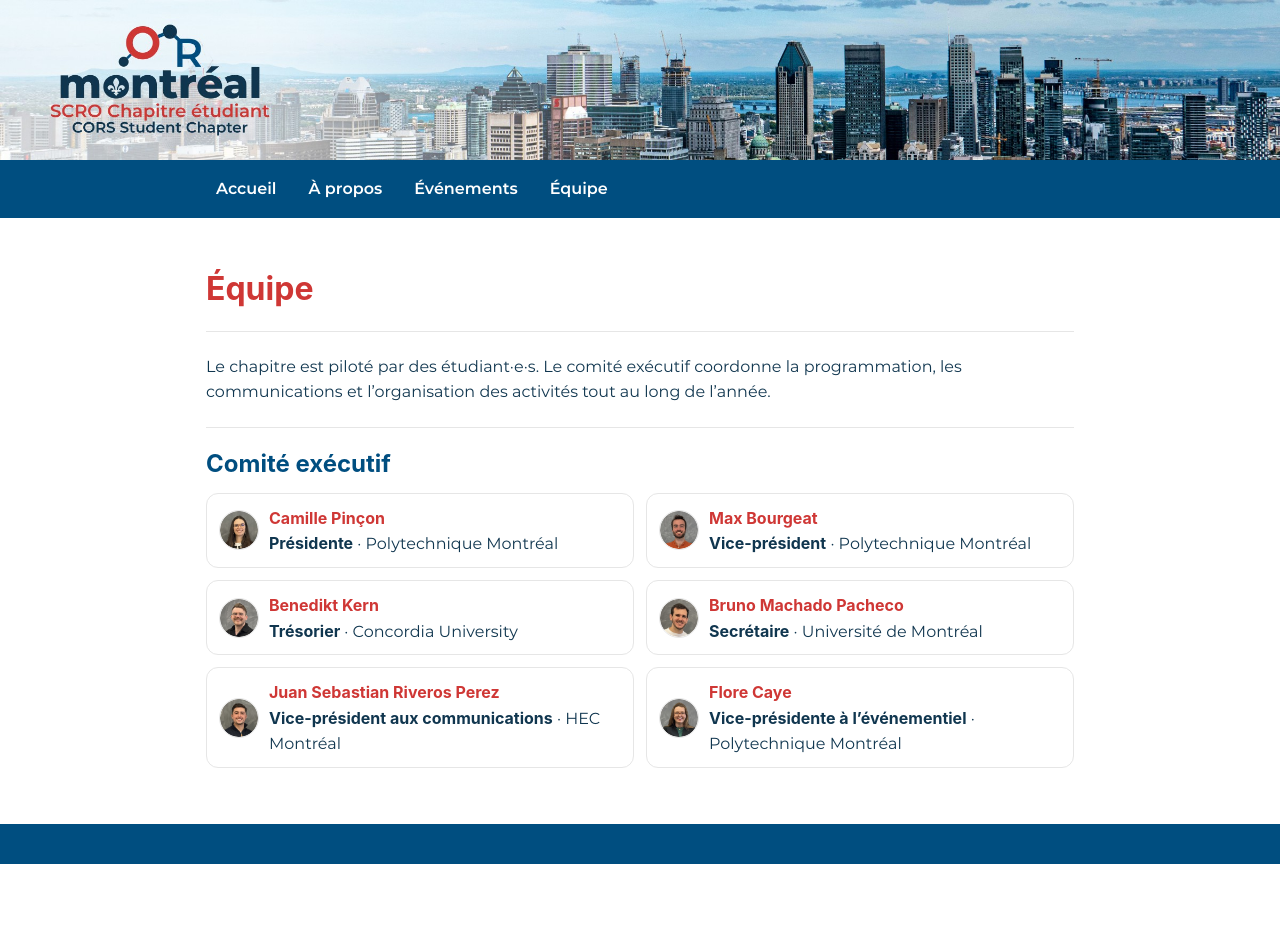
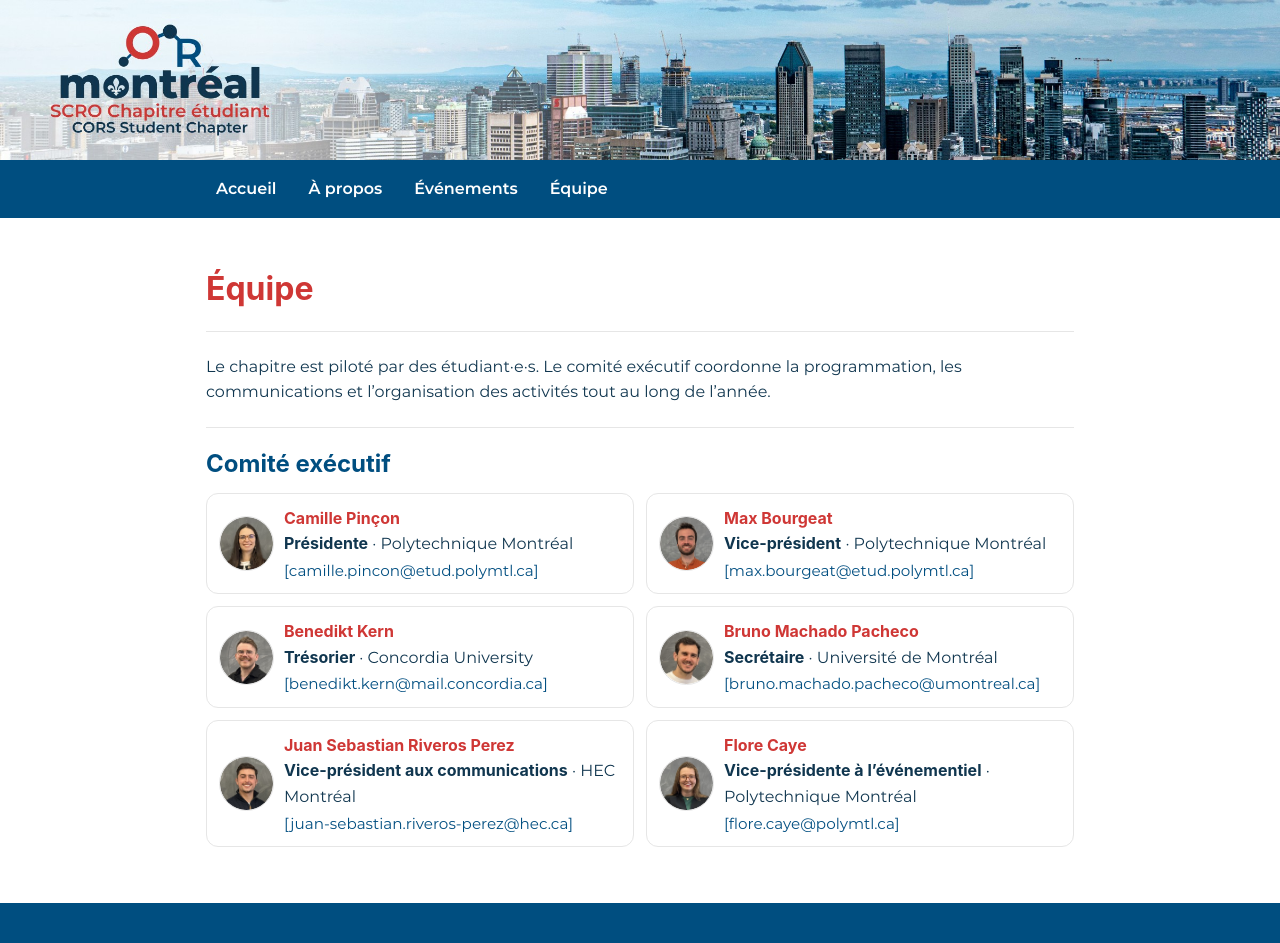
Before and after one commit to juanseripe/cors-montreal-student-chapter, a Jekyll site: the page built from docs/equipe.md, in a window 1280 px wide. Built offline with Jekyll 4.4.1, drawn with Linux system fonts in a browser that asks for light colours; some web fonts are replaced; before the commit the page ends 900 px from its top, so only the background shows below that.

Commit message:
Team emails

```diff
--- a/docs/assets/style.css
+++ b/docs/assets/style.css
@@ -252,7 +252,7 @@ hr {
 }
 
 .team-photo{
-  width: 40px;
+  width: 55px;
   height: auto;
   border-radius: 50%;
   object-fit: cover;
@@ -263,6 +263,20 @@ hr {
 .team-name{
   color: var(--accent);
   margin-top: 2px;
+}
+
+.team-email{
+  margin-top: 2px;
+  font-size: 0.95rem;
+}
+
+.team-email a{
+  text-decoration: none;
+}
+
+.team-email a:hover{
+  color: var(--accent);
+  text-decoration: underline;
 }
 
 /* Footer */
--- a/docs/equipe.md
+++ b/docs/equipe.md
@@ -20,6 +20,7 @@ Le chapitre est piloté par des étudiant·e·s. Le comité exécutif coordonne
   <div>
     <div class="team-name"><strong>Camille Pinçon</strong></div>
     <div class="team-meta"><strong>Présidente</strong> · Polytechnique Montréal</div>
+    <div class="team-email"><a href="mailto:[camille.pincon@etud.polymtl.ca]">[camille.pincon@etud.polymtl.ca]</a></div>
   </div>
 </div>
 
@@ -28,6 +29,7 @@ Le chapitre est piloté par des étudiant·e·s. Le comité exécutif coordonne
   <div>
     <div class="team-name"><strong>Max Bourgeat</strong></div>
     <div class="team-meta"><strong>Vice-président</strong> · Polytechnique Montréal</div>
+    <div class="team-email"><a href="mailto:[max.bourgeat@etud.polymtl.ca]">[max.bourgeat@etud.polymtl.ca]</a></div>
   </div>
 </div>
 
@@ -36,6 +38,7 @@ Le chapitre est piloté par des étudiant·e·s. Le comité exécutif coordonne
   <div>
     <div class="team-name"><strong>Benedikt Kern</strong></div>
     <div class="team-meta"><strong>Trésorier</strong> · Concordia University</div>
+    <div class="team-email"><a href="mailto:[benedikt.kern@mail.concordia.ca]">[benedikt.kern@mail.concordia.ca]</a></div>
   </div>
 </div>
 
@@ -44,6 +47,7 @@ Le chapitre est piloté par des étudiant·e·s. Le comité exécutif coordonne
   <div>
     <div class="team-name"><strong>Bruno Machado Pacheco</strong></div>
     <div class="team-meta"><strong>Secrétaire</strong> · Université de Montréal</div>
+    <div class="team-email"><a href="mailto:[bruno.machado.pacheco@umontreal.ca]">[bruno.machado.pacheco@umontreal.ca]</a></div>
   </div>
 </div>
 
@@ -52,6 +56,7 @@ Le chapitre est piloté par des étudiant·e·s. Le comité exécutif coordonne
   <div>
     <div class="team-name"><strong>Juan Sebastian Riveros Perez</strong></div>
     <div class="team-meta"><strong>Vice-président aux communications</strong> · HEC Montréal</div>
+    <div class="team-email"><a href="mailto:[juan-sebastian.riveros-perez@hec.ca]">[juan-sebastian.riveros-perez@hec.ca]</a></div>
   </div>
 </div>
 
@@ -60,6 +65,7 @@ Le chapitre est piloté par des étudiant·e·s. Le comité exécutif coordonne
   <div>
     <div class="team-name"><strong>Flore Caye</strong></div>
     <div class="team-meta"><strong>Vice-présidente à l’événementiel</strong> · Polytechnique Montréal</div>
+    <div class="team-email"><a href="mailto:[flore.caye@polymtl.ca]">[flore.caye@polymtl.ca]</a></div>
   </div>
 </div>
 
```
